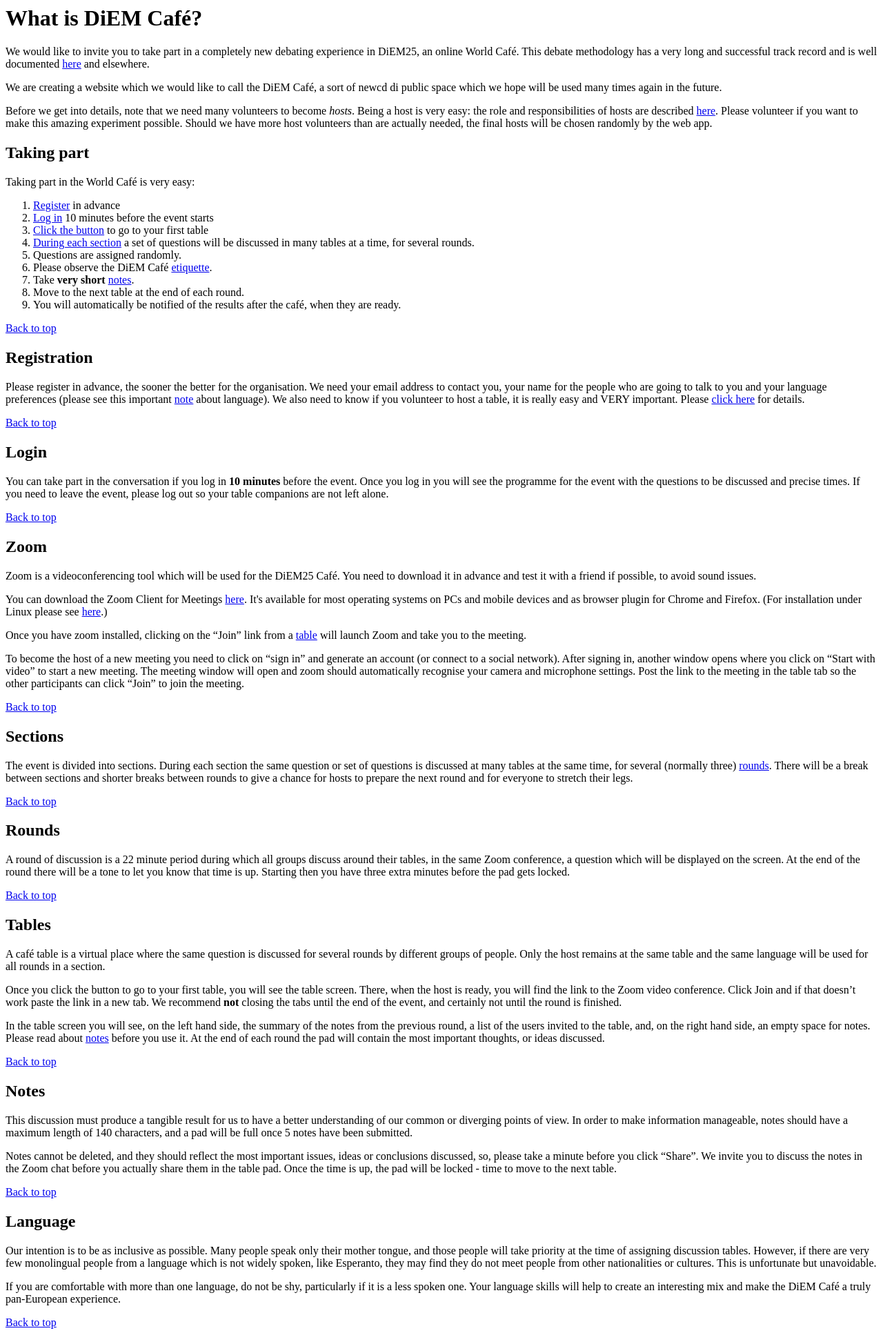
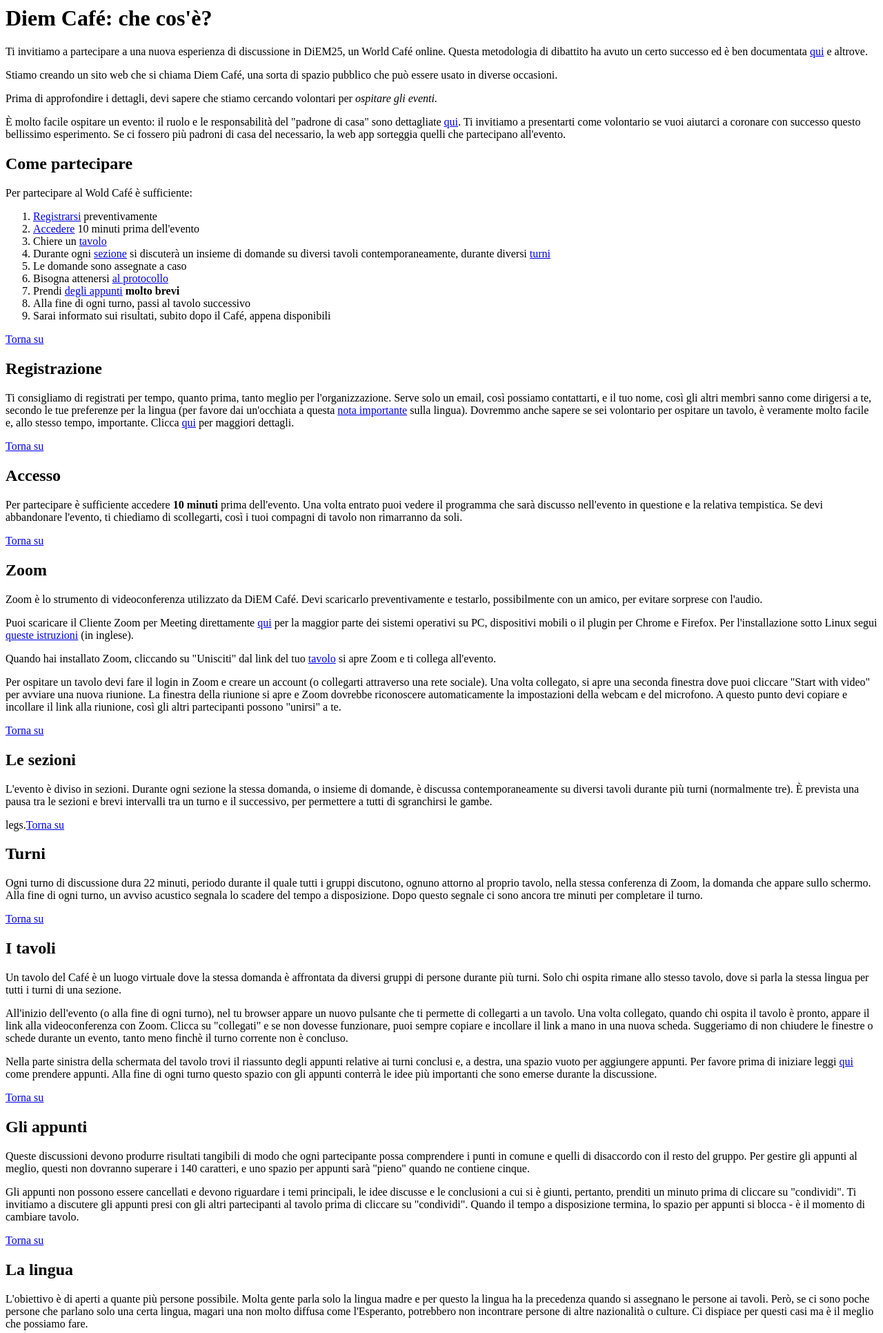
Before and after one commit to e3713/diemcafe, a PHP site: page /help-body-it.php in a window 1280 px wide. Shown: the top 1932 px of the page at 69% size. Run offline with PHP 8.4, Linux system fonts and the light colour scheme.

Commit message:
Added Italian translation of home page text, and revised versions of other languages.

```diff
--- a/www/help-body-de.php
+++ b/www/help-body-de.php
@@ -12,10 +12,10 @@
            <li><a href="#register">Registriert</a> euch im Voraus.</li>
            <li><a href="#login">Meldet euch</a> 10 Minuten vor Beginn des Events an.</li>
            <li>Dr&uuml;ckt den Knopf, um dem ersten <a href="#table">Tisch</a> beizutreten.</li>
-           <li>W&auml;hrend jedes <a href="#section">Sektionen</a> wird eine Anzahl Fragen an vielen Tischen gleichzeitig und &uuml;ber mehrere <a data-slide-to="6">Runden</a> hinweg diskutiert.</li>
+           <li>W&auml;hrend jedes <a href="#section">Sektionen</a> wird eine Anzahl Fragen an vielen Tischen gleichzeitig und &uuml;ber mehrere <a href="#round">Runden</a> hinweg diskutiert.</li>
            <li>Die Fragen werden zuf&auml;llig zugeteilt.</li>
-           <li>Bitte beachtet die DiEM Caf&eacute; <a href="etiquette">Etikette</a>.</li>
-           <li>Schreibt <b>sehr kurze</b> <a href="notes">Notizen</a>.</li>
+           <li>Bitte beachtet die DiEM Caf&eacute; <a href="#etiquette">Etikette</a>.</li>
+           <li>Schreibt <b>sehr kurze</b> <a href="#notes">Notizen</a>.</li>
            <li>Wechselt am Ende jeder Runde zum n&auml;chsten Tisch.</li>
            <li>Die Ergebnisse des Caf&eacute;s werden euch, sobald sie vorliegen, automatisch zugesandt.</li>
          </ol>
--- a/www/help-body-es.php
+++ b/www/help-body-es.php
@@ -12,11 +12,11 @@
            <li><a href="#register">Reg&iacute;strate</a> de antemano.</li>
            <li><a href="#login">Con&eacute;ctate</a> 10 min antes de que comience el evento.</li>
            <li><a href="#table">Click en el bot&oacute;n </a> para ir a tu primera mesa.</li>
-           <li>Durante cada <a href="#section">sesi&oacute;n</a> se discutir&aacute; un conjunto de preguntas en muchas mesas a la vez, para varias <a data-slide-to="6">rondas</a>.</li>
+           <li>Durante cada <a href="#section">sesi&oacute;n</a> se discutir&aacute; un conjunto de preguntas en muchas mesas a la vez, para varias <a href="#round">rondas</a>.</li>
            <li>Las preguntas se asignan al azar.
 </li>
-           <li>Por favor, observa la <a href="etiquette">etiqueta</a> del DiEM Caf&eacute; .</li>
-           <li>Toma <a href="notes">notas</a> <b>breves</b>.</li>
+           <li>Por favor, observa la <a href="#etiquette">etiqueta</a> del DiEM Caf&eacute; .</li>
+           <li>Toma <a href="#notes">notas</a> <b>breves</b>.</li>
            <li>Pasa a la siguiente mesa al final de cada ronda.</li>
            <li>YSe le notificar&aacute; autom&aacute;ticamente los resultados despu&eacute;s de la cafeter&iacute;a, cuando est&eacute;n listos.</li>
          </ol>
--- a/www/help-body-it.php
+++ b/www/help-body-it.php
@@ -1,123 +1,282 @@
-<a name="top"></a>
-<div class="jumbotron jumbotron-alt">
-           <h1>What is DiEM Caf&eacute;?</h1>
- <p>We would like to invite you to take part in a completely new debating experience in DiEM25, an online World Caf&eacute;. This debate methodology has a very long and successful track record and is well documented <a href="http://www.theworldcafe.com/">here</a> and elsewhere.</p>
-<p>We are creating a website which we would like to call the DiEM Café, a sort of newcd di public space which we hope will be used many times again in the future.</p>
- <p>Before we get into details, note that we need many volunteers to become <i>hosts</i>. Being a host is very easy: the role and responsibilities of hosts are described <a href="#host">here</a>. Please volunteer if you want to make this amazing experiment possible. Should we have more host volunteers than are actually needed, the final hosts will be chosen randomly by the web app.</p>
-         </div>
-         <div class="jumbotron">
-           <h2>Taking part</h2>
-           <p>Taking part in the World Caf&eacute; is very easy:
-             <ol>
-           <li><a href="#register">Register</a> in advance</li>
-           <li><a href="#login">Log in</a> 10 minutes before the event starts</li>
-           <li><a href="#table">Click the button</a> to go to your first table</li>
-           <li><a href="#section">During each section</a> a set of questions will be discussed in many tables at a time, for several <a data-slide-to="6">rounds</a>.</li>
-           <li>Questions are assigned randomly.</li>
-           <li>Please observe the DiEM Caf&eacute; <a href="etiquette">etiquette</a>.</li>
-           <li>Take <b>very short</b> <a href="notes">notes</a>.</li>
-           <li>Move to the next table at the end of each round.</li>
-           <li>You will automatically be notified of the results after the caf&eacute;, when they are ready.</li>
-         </ol>
-         <a href="#top">Back to top</a>
-       </div>
+<html>
+<head>
+  <meta charset="UTF-8">
+  <title></title>
+</head>
 
-       <a name="register"></a>
-<div class="jumbotron jumbotron-alt">
-         <h2>Registration</h2>
-         <p>Please register in advance, the sooner the better for the organisation. We need your email address to contact you, your name for the people who are going to talk to you and your language preferences (please see this important <a href="#language">note</a> about language). We also need to know if you volunteer to host a table, it is really easy and VERY important. Please <a href="register.php">click here</a> for details.</p>
-         <a href="#top">Back to top</a>
-       </div>
+<body>
+  <a name="top" id="top"></a>
 
-       <a name="login"></a>
-<div class="jumbotron">
-         <h2>Login</h2>
-           <p>You can take part in the conversation if you log in <b>10 minutes</b> before the event. Once you log in you will see the programme for the event with the questions to be discussed and precise times. If you need to leave the event, please log out so your table companions are not left alone.</p>
-           <a href="#top">Back to top</a>
-        </div>
-        <a name="zoom"></a>
-<div class="jumbotron jumbotron-alt">
-          <h2>Zoom</h2>
-          <p>Zoom is a videoconferencing tool which will be used for the DiEM25 Caf&eacute;. You need to download it in advance and test it with a friend if possible, to avoid sound issues.</p>
-<p>You can download the Zoom Client for Meetings <a href="https://zoom.us/download" target="_blank">here</a>. It's available for most operating systems on PCs and mobile devices and as browser plugin for Chrome and Firefox. (For installation under Linux please see <a href="https://support.zoom.us/hc/en-us/articles/204206269-Linux-Installation" target="_blank">here</a>.)</p>
-<p>Once you have zoom installed, clicking on the &ldquo;Join&rdquo; link from a <a href="#table">table</a> will launch Zoom and take you to the meeting.</p>
+  <div class="jumbotron jumbotron-alt">
+    <h1>Diem Café: che cos'è?</h1>
 
-<p>To become the host of a new meeting you need to click on &ldquo;sign in&rdquo; and generate an account (or connect to a social network). After signing in, another window opens where you click on &ldquo;Start with video&rdquo; to start a new meeting. The meeting window will open and zoom should automatically recognise your camera and microphone settings. Post the link to the meeting in the table tab so the other participants can click &ldquo;Join&rdquo; to join the meeting.</p>
-<a href="#top">Back to top</a>
-        </div>
-        <a name="section"></a>
-<div class="jumbotron">
-          <h2>Sections</h2>
-          <p>The event is divided into sections. During each section the same question or set of questions is discussed at many tables at the same time, for several (normally three) <a href="#round">rounds</a>. There will be a break between sections and shorter breaks between rounds to give a chance for hosts to prepare the next round and for everyone to stretch their legs.</p>
-          <a href="#top">Back to top</a>
-        </div>
+    <p>Ti invitiamo a partecipare a una nuova esperienza di
+    discussione in DiEM25, un World Café online. Questa metodologia
+    di dibattito ha avuto un certo successo ed è ben documentata
+    <a href="http://www.theworldcafe.com/">qui</a> e altrove.</p>
 
-        <a name="round"></a>
-<div class="jumbotron jumbotron-alt">
-          <h2>Rounds</h2>
-          <p>A round of discussion is a 22 minute period during which all groups discuss around their tables, in the same Zoom conference, a question which will be displayed on the screen. At the end of the round there will be a tone to let you know that time is up. Starting then you have three extra minutes before the pad gets locked.</p>
-          <a href="#top">Back to top</a>
-        </div>
-        <a name="table"></a>
-<div class="jumbotron">
-          <h2>Tables</h2>
-          <p>A café table is a virtual place where the same question is discussed for several rounds by different groups of people. Only the host remains at the same table and the same language will be used for all rounds in a section.</p>
+    <p>Stiamo creando un sito web che si chiama Diem Café, una
+    sorta di spazio pubblico che può essere usato in diverse
+    occasioni.</p>
 
-<p>Once you click the button to go to your first table, you will see the table screen. There, when the host is ready, you will find the link to the Zoom video conference. Click Join and if that doesn’t work paste the link in a new tab. We recommend <b>not</b> closing the tabs until the end of the event, and certainly not until the round is finished.</p>
+    <p>Prima di approfondire i dettagli, devi sapere che stiamo
+    cercando volontari per <i>ospitare gli eventi.</i></p>
 
-<p>In the table screen you will see, on the left hand side, the summary of the notes from the previous round, a list of the users invited to the table, and, on the right hand side, an empty space for notes. Please read about <a href="#notes">notes</a> before you use it. At the end of each round the pad will contain the most important thoughts, or ideas discussed.</p>
-<a href="#top">Back to top</a>
-      </div>
-<a name="notes"></a>
-<div class="jumbotron jumbotron-alt">
-  <h2>Notes</h2>
-  <p>This discussion must produce a tangible result for us to have a better understanding of our common or diverging points of view. In order to make information manageable, notes should have a maximum length of 140 characters, and a pad will be full once 5 notes have been submitted.</p>
+    <p>È molto facile ospitare un evento: il ruolo e le
+    responsabilità del "padrone di casa" sono dettagliate <a href=
+    "#host">qui</a>. Ti invitiamo a presentarti come volontario se
+    vuoi aiutarci a coronare con successo questo bellissimo
+    esperimento. Se ci fossero più padroni di casa del necessario,
+    la web app sorteggia quelli che partecipano all'evento.</p>
+  </div>
 
-<p>Notes cannot be deleted, and they should reflect the most important issues, ideas or conclusions discussed, so, please take a minute before you click &ldquo;Share&rdquo;. We invite you to discuss the notes in the Zoom chat before you actually share them in the table pad. Once the time is up, the pad will be locked - time to move to the next table.</p>
-<a href="#top">Back to top</a>
+  <div class="jumbotron">
+    <h2>Come partecipare</h2>
+
+    <p>Per partecipare al Wold Café è sufficiente:</p>
+
+    <ol>
+      <li><a href="#register">Registrarsi</a> preventivamente</li>
+
+      <li><a href="#login">Accedere</a> 10 minuti prima
+      dell'evento</li>
+
+      <li>Chiere un <a href="#table">tavolo</a> </li>
+
+      <li>Durante ogni <a href="#section">sezione</a> si discuterà
+      un insieme di domande su diversi tavoli contemporaneamente,
+      durante diversi <a href="#round">turni</a></li>
+
+      <li>Le domande sono assegnate a caso</li>
+
+      <li>Bisogna attenersi <a href="#etiquette">al
+      protocollo</a></li>
+
+      <li>Prendi <a href="#notes">degli appunti</a> <b>molto
+      brevi</b></li>
+
+      <li>Alla fine di ogni turno, passi al tavolo successivo</li>
+
+      <li>Sarai informato sui risultati, subito dopo il Café,
+      appena disponibili</li>
+    </ol><a href="#top">Torna su</a>
+  </div><a name="register" id="register"></a>
+
+  <div class="jumbotron jumbotron-alt">
+    <h2>Registrazione</h2>
+
+    <p>Ti consigliamo di registrati per tempo, quanto prima, tanto
+    meglio per l'organizzazione. Serve solo un email, così possiamo
+    contattarti, e il tuo nome, così gli altri membri sanno come
+    dirigersi a te, secondo le tue preferenze per la lingua (per
+    favore dai un'occhiata a questa <a href="#language">nota
+    importante</a> sulla lingua). Dovremmo anche sapere se sei
+    volontario per ospitare un tavolo, è veramente molto facile e,
+    allo stesso tempo, importante. Clicca <a href=
+    "register.php">qui</a> per maggiori dettagli.</p><a href=
+    "#top">Torna su</a>
+  </div><a name="login" id="login"></a>
+
+  <div class="jumbotron">
+    <h2>Accesso</h2>
+
+    <p>Per partecipare è sufficiente accedere <b>10 minuti</b>
+    prima dell'evento. Una volta entrato puoi vedere il programma
+    che sarà discusso nell'evento in questione e la relativa
+    tempistica. Se devi abbandonare l'evento, ti chiediamo di
+    scollegarti, così i tuoi compagni di tavolo non rimarranno da
+    soli.</p><a href="#top">Torna su</a>
+  </div><a name="zoom" id="zoom"></a>
+
+  <div class="jumbotron jumbotron-alt">
+    <h2>Zoom</h2>
+
+    <p>Zoom è lo strumento di videoconferenza utilizzato da DiEM
+    Café. Devi scaricarlo preventivamente e testarlo, possibilmente
+    con un amico, per evitare sorprese con l'audio.</p>
+
+    <p>Puoi scaricare il Cliente Zoom per Meeting direttamente
+    <a href="https://zoom.us/download" target="_blank">qui</a> per
+    la maggior parte dei sistemi operativi su PC, dispositivi
+    mobili o il plugin per Chrome e Firefox. Per l'installazione
+    sotto Linux segui <a href=
+    "https://support.zoom.us/hc/en-us/articles/204206269-Linux-Installation"
+    target="_blank">queste istruzioni</a> (in inglese).</p>
+
+    <p>Quando hai installato Zoom, cliccando su "Unisciti" dal link
+    del tuo <a href="#table">tavolo</a> si apre Zoom e ti collega
+    all'evento.</p>
+
+    <p>Per ospitare un tavolo devi fare il login in Zoom e creare
+    un account (o collegarti attraverso una rete sociale). Una
+    volta collegato, si apre una seconda finestra dove puoi
+    cliccare "Start with video" per avviare una nuova riunione. La
+    finestra della riunione si apre e Zoom dovrebbe riconoscere
+    automaticamente la impostazioni della webcam e del microfono. A
+    questo punto devi copiare e incollare il link alla riunione,
+    così gli altri partecipanti possono "unirsi" a te.</p><a href=
+    "#top">Torna su</a>
+  </div><a name="section" id="section"></a>
+
+  <div class="jumbotron">
+    <h2>Le sezioni</h2>
+
+    <p>L'evento è diviso in sezioni. Durante ogni sezione la stessa
+    domanda, o insieme di domande, è discussa contemporaneamente su
+    diversi tavoli durante più turni (normalmente tre). È prevista
+    una pausa tra le sezioni e brevi intervalli tra un turno e il
+    successivo, per permettere a tutti di sgranchirsi le
+    gambe.</p>legs.<a href="#top">Torna su</a>
+  </div><a name="round" id="round"></a>
+
+  <div class="jumbotron jumbotron-alt">
+    <h2>Turni</h2>
+
+    <p>Ogni turno di discussione dura 22 minuti, periodo durante il
+    quale tutti i gruppi discutono, ognuno attorno al proprio
+    tavolo, nella stessa conferenza di Zoom, la domanda che appare
+    sullo schermo. Alla fine di ogni turno, un avviso acustico
+    segnala lo scadere del tempo a disposizione. Dopo questo
+    segnale ci sono ancora tre minuti per completare il
+    turno.</p><a href="#top">Torna su</a>
+  </div><a name="table" id="table"></a>
+
+  <div class="jumbotron">
+    <h2>I tavoli</h2>
+
+    <p>Un tavolo del Café è un luogo virtuale dove la stessa
+    domanda è affrontata da diversi gruppi di persone durante più
+    turni. Solo chi ospita rimane allo stesso tavolo, dove si parla
+    la stessa lingua per tutti i turni di una sezione.</p>
+
+    <p>All'inizio dell'evento (o alla fine di ogni turno), nel tu
+    browser appare un nuovo pulsante che ti permette di collegarti
+    a un tavolo. Una volta collegato, quando chi ospita il tavolo è
+    pronto, appare il link alla videoconferenza con Zoom. Clicca su
+    "collegati" e se non dovesse funzionare, puoi sempre copiare e
+    incollare il link a mano in una nuova scheda. Suggeriamo di non
+    chiudere le finestre o schede durante un evento, tanto meno
+    finchè il turno corrente non è concluso.</p>
+
+    <p>Nella parte sinistra della schermata del tavolo trovi il
+    riassunto degli appunti relative ai turni conclusi e, a destra,
+    una spazio vuoto per aggiungere appunti. Per favore prima di
+    iniziare leggi <a href="#notes">qui</a> come prendere appunti.
+    Alla fine di ogni turno questo spazio con gli appunti conterrà
+    le idee più importanti che sono emerse durante la
+    discussione.</p><a href="#top">Torna su</a>
+  </div><a name="notes" id="notes"></a>
+
+  <div class="jumbotron jumbotron-alt">
+    <h2>Gli appunti</h2>
+
+    <p>Queste discussioni devono produrre risultati tangibili di
+    modo che ogni partecipante possa comprendere i punti in comune
+    e quelli di disaccordo con il resto del gruppo. Per gestire gli
+    appunti al meglio, questi non dovranno superare i 140
+    caratteri, e uno spazio per appunti sarà "pieno" quando ne
+    contiene cinque.</p>
+
+    <p>Gli appunti non possono essere cancellati e devono
+    riguardare i temi principali, le idee discusse e le conclusioni
+    a cui si è giunti, pertanto, prenditi un minuto prima di
+    cliccare su "condividi". Ti invitiamo a discutere gli appunti
+    presi con gli altri partecipanti al tavolo prima di cliccare su
+    "condividi". Quando il tempo a disposizione termina, lo spazio
+    per appunti si blocca - è il momento di cambiare
+    tavolo.</p><a href="#top">Torna su</a>
+  </div><a name="language" id="language"></a>
+
+  <div class="jumbotron">
+    <h2>La lingua</h2>
+
+    <p>L'obiettivo è di aperti a quante più persone possibile.
+    Molta gente parla solo la lingua madre e per questo la lingua
+    ha la precedenza quando si assegnano le persone ai tavoli.
+    Però, se ci sono poche persone che parlano solo una certa
+    lingua, magari una non molto diffusa come l'Esperanto,
+    potrebbero non incontrare persone di altre nazionalità o
+    culture. Ci dispiace per questi casi ma è il meglio che
+    possiamo fare.</p>
+
+    <p>Se ti senti a tuo agio a parlare più di una lingua, non
+    essere timido e dillo, specialmente se è una lingua poco
+    diffusa. Le tue capacità linguistiche aiutano a creare una
+    miscela interessante che converte DiEM Café in una vera
+    esperienza paneuropea.</p><a href="#top">Torna su</a>
+  </div><a name="host" id="host"></a>
+
+  <div class="jumbotron jumbotron-alt">
+    <h2>Come gestire un tavolo</h2>
+
+    <p>Abbiamo bisogno di un po' di aiuto da parte tua. DiEM Café è
+    una piattaforma che, per funzionare, dipende anche dagli utenti
+    che devono svolgere alcune mansioni. Molto semplici, certo, ma
+    essenziali. Ogni tavolo del Café consiste in una scheda del
+    browser nel sito di DiEM Café e di un video di Zoom nella
+    relativa finestra per la videoconferenza. In ogni tavolo uno
+    degli utenti deve essere il "padrone di casa" che è
+    responsabile della creazione della conferenza e di pubblicare
+    l'identificativo del tavolo nella relativa scheda. Inoltre ti
+    chiediamo, se stai gestendo tu un tavolo, di completare gli
+    appunti durante gli ultimi minuti della conferenza, se non
+    l'hanno fatto gli altri utenti.</p>
+
+    <p>Chi gestisce un tavolo non è necessariamente un moderatore,
+    però deve svolgere alcune semplici attività che sono
+    dettagliate nella sezione del <a href=
+    "#etiquette">protocollo</a>.</p><a href="#top">Torna su</a>
+  </div><a name="etiquette" id="etiquette"></a>
+
+  <div class="jumbotron">
+    <h2>Il protocollo</h2>
+
+    <p>Principalmente DiEM Café permette di condividere apertamente
+    con gli altri membri di DiEM le nostre posizioni. Dobbiamo
+    essere capaci di creare un'atmosfera coperativa, costruttiva e
+    rilassante. Per questo proponiamo un semplice <a href=
+    "#conduct">codice di comportamento</a>.</p>
+
+    <p>Per utilizzare il tempo nel modo più efficace,
+    suggeriamo:</p>
+
+    <ol>
+      <li>La discussione inizia appena tutti i partecipanti sono
+      presenti</li>
+
+      <li>Il padrone di casa chiede agli altri partecipanti se
+      preferiscono una sessione sponanea o moderata</li>
+
+      <li>Se necessario si sceglie un moderatore</li>
+
+      <li>Breve introduzione di tutti i partecipanti al tavolo</li>
+
+      <li>Il padrone di casa riassume brevemente i risultati della
+      sessione precedente (massimo due minuti)</li>
+
+      <li>Si apre il dibattito</li>
+
+      <li>Si prendono gli appunti come indicato</li>
+
+      <li>Partecipa attivamente e torna per il prossimo evento</li>
+    </ol><a href="#top">Torna su</a>
+  </div><a name="conduct" id="conduct"></a>
+
+  <div class="jumbotron jumbotron-alt">
+    <h2>Codice di comportamento suggerito</h2>
+
+    <ul>
+      <li>Rispetto reciproco e cerca di cedere la parola anche a
+      chi ha parlato meno</li>
+
+      <li>Non obbligare nessuno a parlare</li>
+
+      <li>Tieni presente che non tutti hanno una webcam</li>
+
+      <li>Parla lentamente e cerca di farti capire
+      <b>soprattutto</b> se stai parlando nella tua lingua
+      madre</li>
+    </ul><a href="#top">Torna su</a>
   </div>
-<a name="language"></a>
-<div class="jumbotron">
-  <h2>Language</h2>
-  <p>Our intention is to be as inclusive as possible. Many people speak only their mother tongue, and those people will take priority at the time of assigning discussion tables. However, if there are very few monolingual people from a language which is not widely spoken, like Esperanto, they may find they do not meet people from other nationalities or cultures. This is unfortunate but unavoidable.</p>
-
-<p>If you are comfortable with more than one language, do not be shy, particularly if it is a less spoken one. Your language skills will help to create an interesting mix and make the DiEM Café a truly pan-European experience.</p>
-<a href="#top">Back to top</a>
-  </div>
-  <a name="host"></a>
-<div class="jumbotron jumbotron-alt">
-    <h2>Hosting a table</h2>
-<p>We need a tiny bit of help from you. The DiEM Café is a platform which depends on users to do part of the work. Very little, it is true, but essential. Each Café table consists of a browser tab from the DiEM Café site and a Zoom video conference screen. At each table one user will be the &ldquo;table host&rdquo;, who is responsible for creating the conference and posting the meeting ID in the table tab.
-Additionally we ask the table host to add the relevant information to the pad in the wrap up time if other users have not done so.</p>
-<p>The table host is not necessarily a moderator, however she or he has a few simple tasks to do which are described in the <a href="#etiquette">table etiquette</a>.</p>
-<a href="#top">Back to top</a>
-  </div>
-  <a name="etiquette"></a>
-<div class="jumbotron">
-    <h2>Etiquette</h2>
-<p>The DiEM Café is, above all, about sharing without concerns our views with other DiEM25 members. A cooperative, constructive and relaxed atmosphere is what we should strive for. We propose a very basic <a href="#conduct">code of conduct</a>.</p>
-<p>To use time most effectively we suggest the following order:</p>
-<ol>
-  <li>The debate may start as soon as everyone is present.</li>
-<li>The host asks if people want the session to be spontaneous or moderated.</li>
-<li>If necessary a moderator is appointed.</li>
-<li>A short introduction of all the table members.</li>
-<li>The host will quickly run through the results from the previous session (2 minutes max.)</li>
-<li>Debate of the question.</li>
-<li>Notes are taken as described.</li>
-<li>Enjoy the conversation and come back to the next event.</li>
-</ol>
-<a href="#top">Back to top</a>
-</div>
-
-<a name="conduct"></a>
-<div class="jumbotron jumbotron-alt">
-  <h2>Suggested Code of conduct</h2>
-<ul>
-  <li>Be respectful to one another and try to give a chance to speak to the least outspoken.</li>
-<li>Do not force anyone to speak.</li>
-<li>Consider that there may be some people who do not have a camera on their computer.</li>
-<li>Speak slowly and try to make yourself understood, <b>especially</b> if you are using your mother tongue.</li>
-</ul>
-<a href="#top">Back to top</a>
-</div>
+</body>
+</html>
```
Also changed, not shown: www/help-body-fr.php (+5 -5 lines), www/help-body.php (+4 -4 lines).
